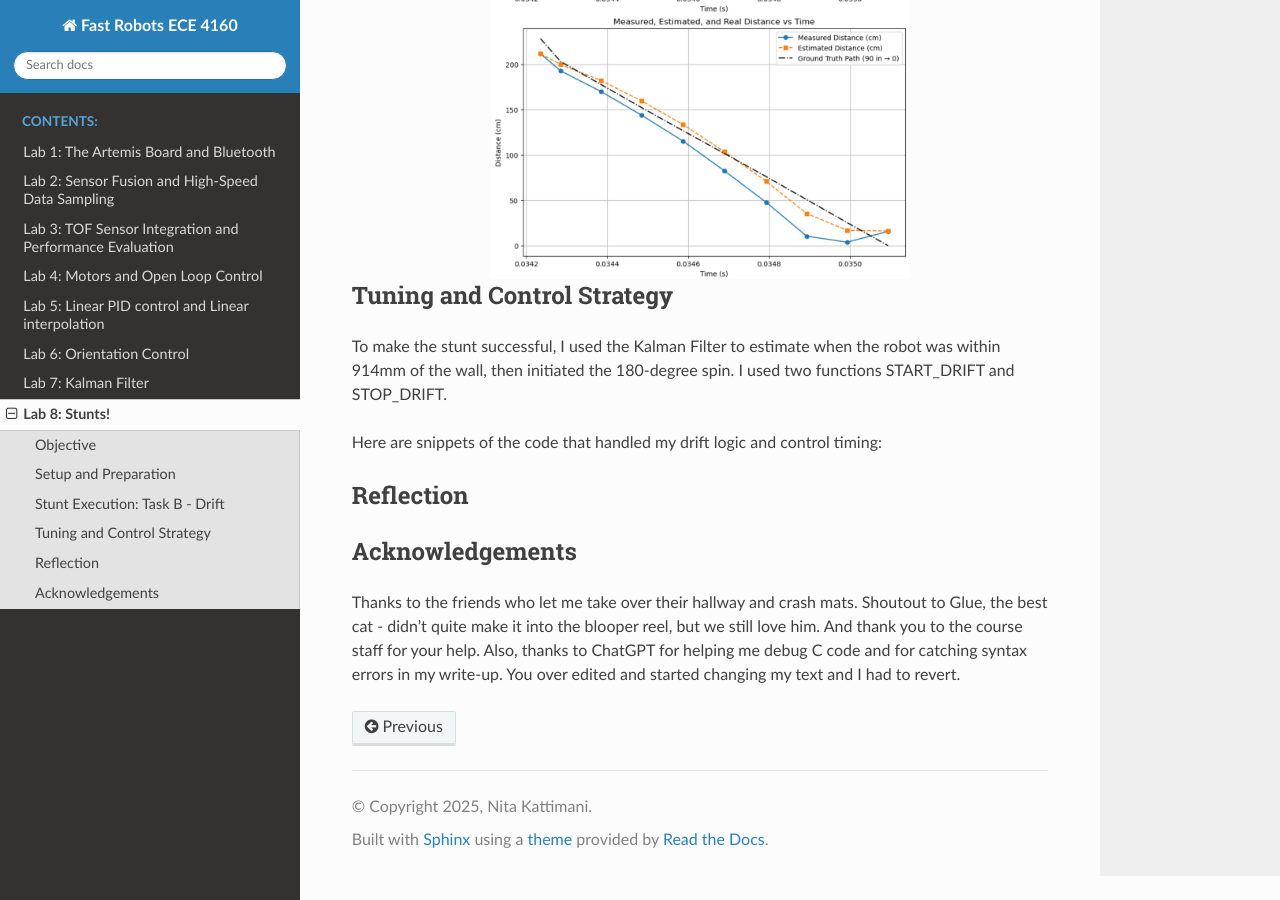
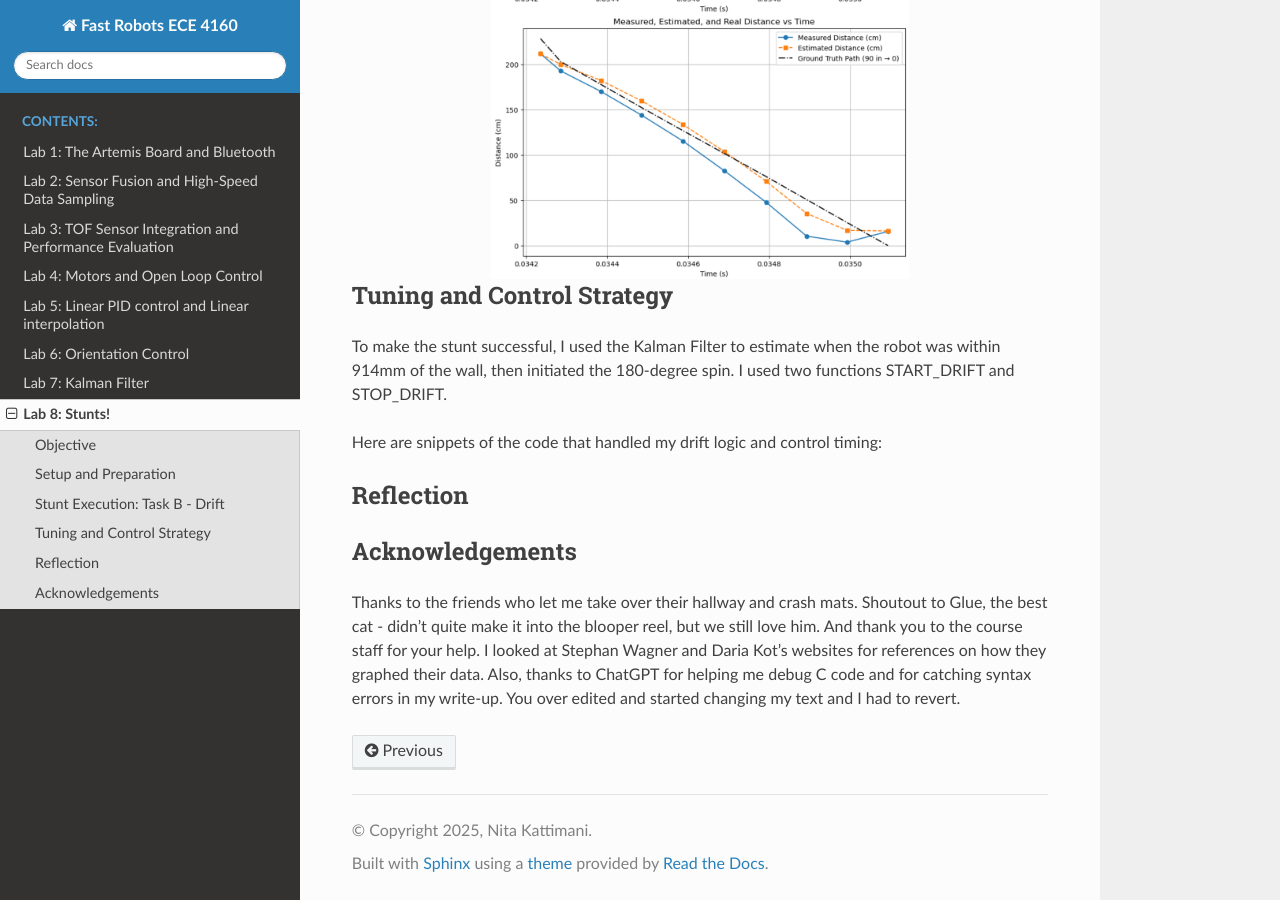
Before and after one commit to nskatti1/Fast-Robots, a Sphinx documentation site: the page built from docs/lab8.rst, in a window 1280 px wide and 900 px high, scrolled down 3216 px. Built offline with Sphinx 7.4.7 and the Read the Docs theme 3.1.0, drawn with Linux system fonts in a browser that asks for light colours; pages that are not in the unit, such as notebooks, are missing from menus.

Commit message:
Update lab8.rst

```diff
--- a/docs/lab8.rst
+++ b/docs/lab8.rst
@@ -82,5 +82,5 @@ Acknowledgements
 
 Thanks to the friends who let me take over their hallway and crash mats.
 Shoutout to Glue, the best cat - didn't quite make it into the blooper reel, but we still love him.
-And thank you to the course staff for your help.
+And thank you to the course staff for your help. I looked at Stephan Wagner and Daria Kot's websites for references on how they graphed their data.
 Also, thanks to ChatGPT for helping me debug C code and for catching syntax errors in my write-up. You over edited and started changing my text and I had to revert.
```
